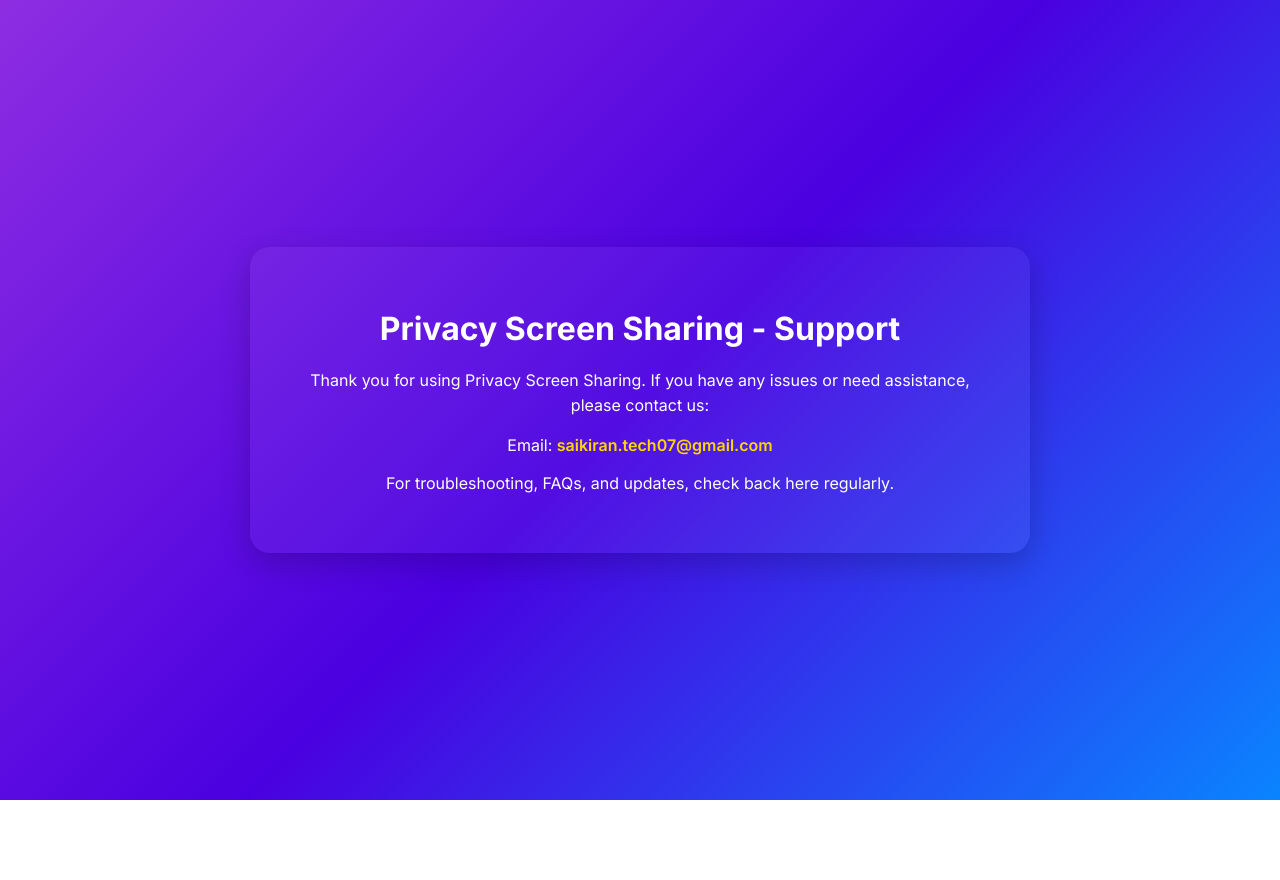
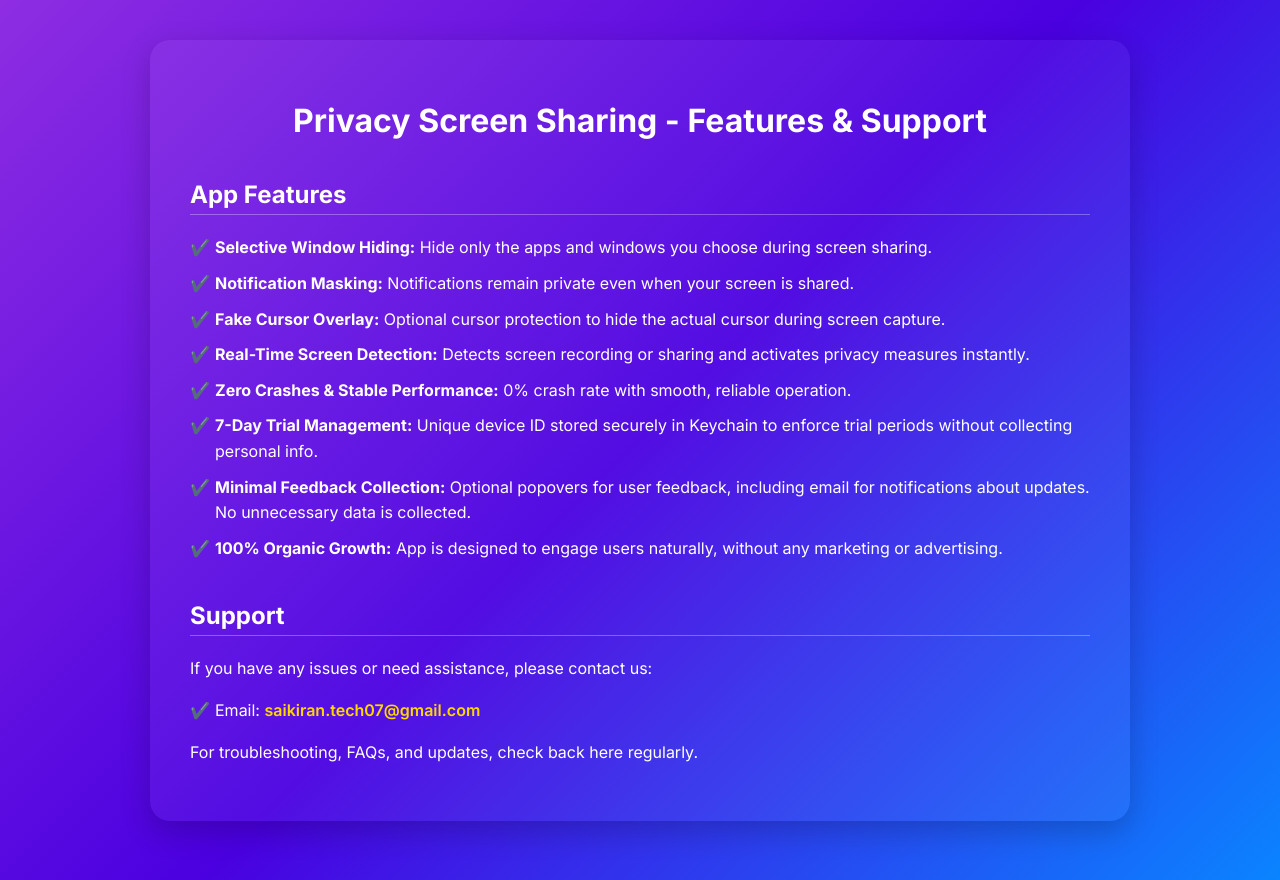
Before and after one commit to saikiran493/PrivacyScreenSharingApp-Support, a plain HTML site: page index.html in a window 1280 px wide. Before the commit the page ends 800 px from the top, so only its background shows below. Drawn offline with Linux system fonts and the light colour scheme.

Commit message:
Update index.html
Updated to include all the features of the app

```diff
--- a/index.html
+++ b/index.html
@@ -3,46 +3,45 @@
 <head>
     <meta charset="UTF-8">
     <meta name="viewport" content="width=device-width, initial-scale=1.0">
-    <title>Privacy Screen Sharing - Support</title>
+    <title>Privacy Screen Sharing - Features & Support</title>
     <link href="https://fonts.googleapis.com/css2?family=Inter:wght@400;600;700&display=swap" rel="stylesheet">
     <style>
-        /* Global Styles */
         body {
             font-family: 'Inter', sans-serif;
             margin: 0;
             min-height: 100vh;
             display: flex;
             justify-content: center;
-            align-items: center;
-            background: linear-gradient(135deg, #8e2de2, #4a00e0, #0a84ff); /* purple → blue */
+            align-items: flex-start;
+            background: linear-gradient(135deg, #8e2de2, #4a00e0, #0a84ff);
             color: #fff;
+            padding: 40px 20px;
         }
 
-        a {
-            color: #ffd700; /* golden/yellow for contrast */
-            text-decoration: none;
-            font-weight: 600;
-        }
-
-        a:hover { text-decoration: underline; }
-
-        /* Container */
         .container {
-            background: rgba(255, 255, 255, 0.05); /* slightly transparent white overlay */
+            background: rgba(255, 255, 255, 0.05);
             padding: 40px;
             border-radius: 20px;
             box-shadow: 0 10px 30px rgba(0,0,0,0.2);
-            max-width: 700px;
-            text-align: center;
+            max-width: 900px;
+            width: 100%;
         }
 
         h1 {
             font-size: 2rem;
             margin-bottom: 20px;
-            color: #fff;
+            text-align: center;
         }
 
-        p {
+        h2 {
+            font-size: 1.5rem;
+            margin-top: 40px;
+            margin-bottom: 20px;
+            border-bottom: 1px solid rgba(255,255,255,0.3);
+            padding-bottom: 5px;
+        }
+
+        p, li {
             font-size: 1rem;
             line-height: 1.6;
         }
@@ -54,18 +53,49 @@
 
         ul li {
             margin: 10px 0;
+            padding-left: 25px;
+            position: relative;
         }
+
+        ul li::before {
+            content: "✔️";
+            position: absolute;
+            left: 0;
+        }
+
+        a {
+            color: #ffd700;
+            text-decoration: none;
+            font-weight: 600;
+        }
+
+        a:hover { text-decoration: underline; }
 
         @media (max-width: 600px) {
             .container { padding: 20px; }
             h1 { font-size: 1.5rem; }
+            h2 { font-size: 1.3rem; }
         }
     </style>
 </head>
 <body>
     <div class="container">
-        <h1>Privacy Screen Sharing - Support</h1>
-        <p>Thank you for using Privacy Screen Sharing. If you have any issues or need assistance, please contact us:</p>
+        <h1>Privacy Screen Sharing - Features & Support</h1>
+
+        <h2>App Features</h2>
+        <ul>
+            <li><strong>Selective Window Hiding:</strong> Hide only the apps and windows you choose during screen sharing.</li>
+            <li><strong>Notification Masking:</strong> Notifications remain private even when your screen is shared.</li>
+            <li><strong>Fake Cursor Overlay:</strong> Optional cursor protection to hide the actual cursor during screen capture.</li>
+            <li><strong>Real-Time Screen Detection:</strong> Detects screen recording or sharing and activates privacy measures instantly.</li>
+            <li><strong>Zero Crashes & Stable Performance:</strong> 0% crash rate with smooth, reliable operation.</li>
+            <li><strong>7-Day Trial Management:</strong> Unique device ID stored securely in Keychain to enforce trial periods without collecting personal info.</li>
+            <li><strong>Minimal Feedback Collection:</strong> Optional popovers for user feedback, including email for notifications about updates. No unnecessary data is collected.</li>
+            <li><strong>100% Organic Growth:</strong> App is designed to engage users naturally, without any marketing or advertising.</li>
+        </ul>
+
+        <h2>Support</h2>
+        <p>If you have any issues or need assistance, please contact us:</p>
         <ul>
             <li>Email: <a href="mailto:saikiran.tech07@gmail.com">saikiran.tech07@gmail.com</a></li>
         </ul>
```
